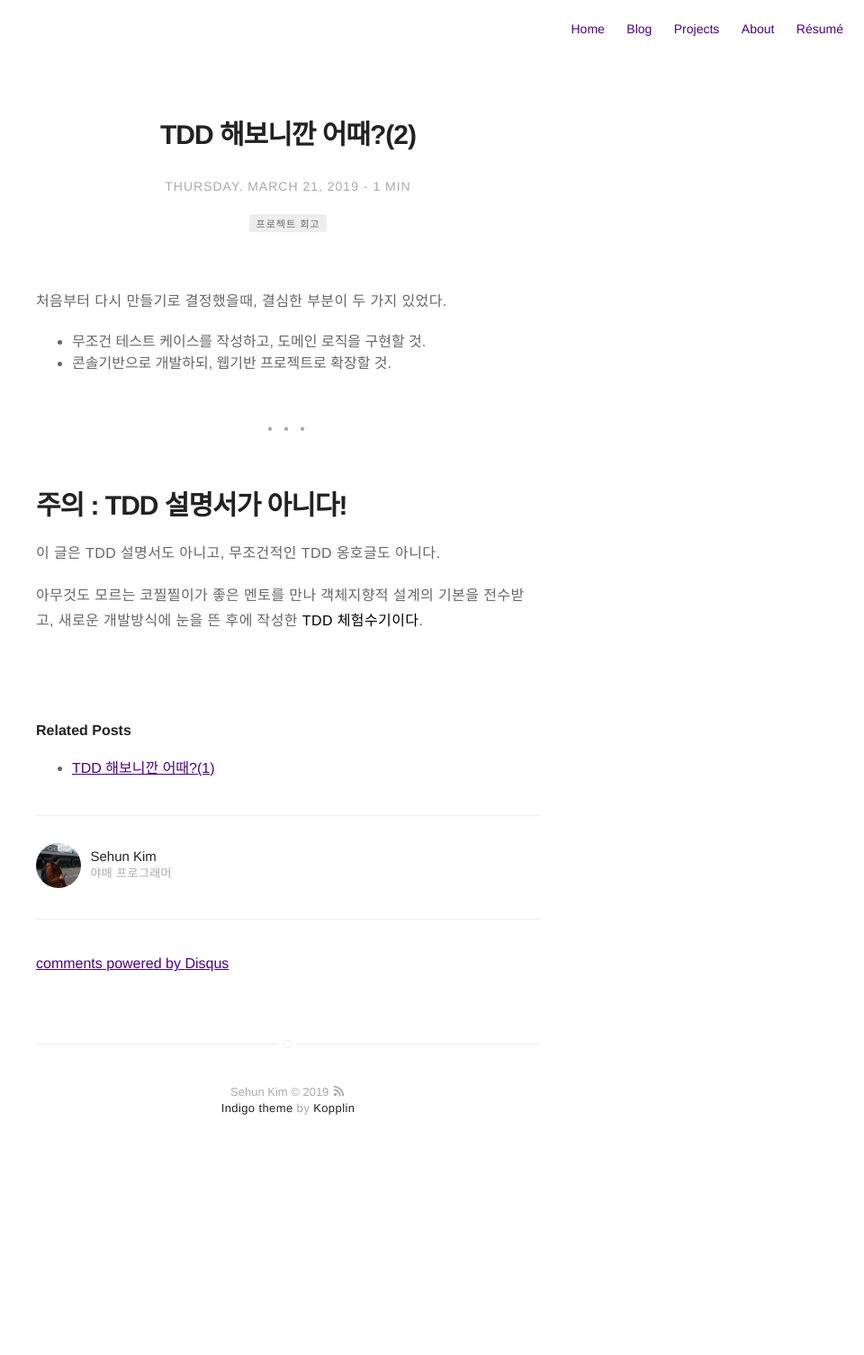
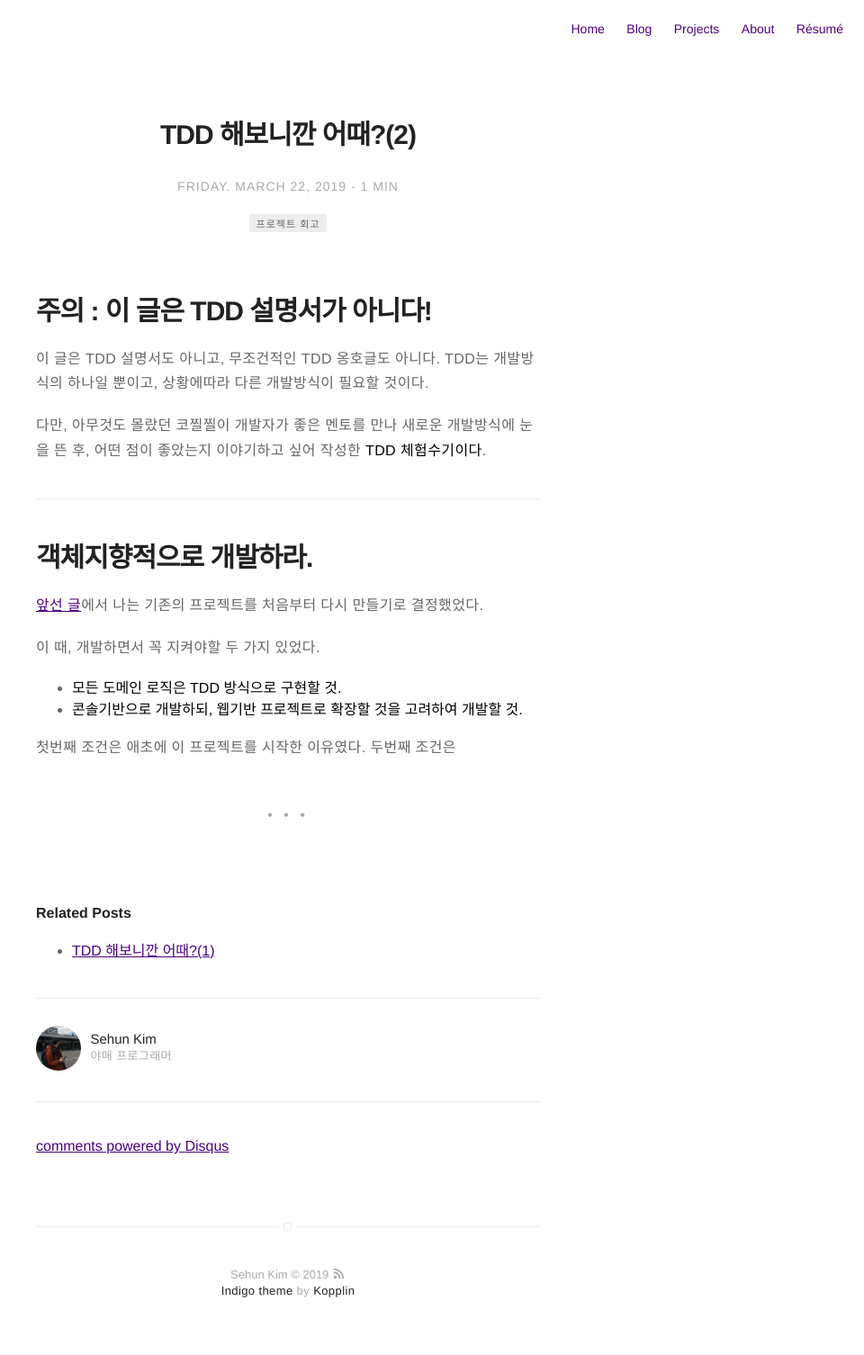
Before and after one commit to Sehun-Kim/blog, a Jekyll site: the page built from _posts/2019-03-22-tdd-paircoding2.markdown, in a window 1280 px wide. Shown: the whole page at 90% size, without its empty margins (320-1280 px from the left). Built offline with Jekyll 4.4.1, drawn with Linux system fonts in a browser that asks for light colours; comment, search, counter and statistics services are not loaded; before the commit the page ends 1304 px from its top, so only the background shows below that.

Commit message:
tdd project2 date modified

````diff
--- a/_posts/2019-03-20-tdd-paircoding1.markdown
+++ b/_posts/2019-03-20-tdd-paircoding1.markdown
@@ -75,6 +75,7 @@ sitemap :
 ### 그래서 TDD를 하면 뭐가 좋은데..?
 ![tdd_cycle](https://brainhub.eu/blog/wp-content/uploads/2018/12/test-driven-development-tdd-cycle.jpg)
 <figcaption class="caption">TDD Cycle</figcaption>
+
 
 ```
 [엉클밥(객체 지향 개발의 선구자 “로버트 마틴”)의 TDD 원칙]
--- a/_posts/2019-03-21-tdd-paircoding2.markdown
+++ /dev/null
@@ -1,36 +0,0 @@
----
-title: "TDD 해보니깐 어때?(2)"
-layout: post
-date: 2019-03-21
-image:
-headerImage: false
-tag:
-- 프로젝트 회고
-category: blog
-author: sehunkim
-description: 초보 개발자의 TDD 체험기
-star: false # true로할 경우 제목에 highlight 처리가 됨
-sitemap :
-  changefreq : daily
-  priority : 1.0
----
-
-
-
-처음부터 다시 만들기로 결정했을때, 결심한 부분이 두 가지 있었다.
-- 무조건 테스트 케이스를 작성하고, 도메인 로직을 구현할 것.
-- 콘솔기반으로 개발하되, 웹기반 프로젝트로 확장할 것.
-
-
-
-
-
-
-<div class="breaker"></div>
-
-
-
-# 주의 : TDD 설명서가 아니다!
-이 글은 TDD 설명서도 아니고, 무조건적인 TDD 옹호글도 아니다.
-
-아무것도 모르는 코찔찔이가 좋은 멘토를 만나 객체지향적 설계의 기본을 전수받고, 새로운 개발방식에 눈을 뜬 후에 작성한 **TDD 체험수기이다**.
--- /dev/null
+++ b/_posts/2019-03-22-tdd-paircoding2.markdown
@@ -0,0 +1,38 @@
+---
+title: "TDD 해보니깐 어때?(2)"
+layout: post
+date: 2019-03-22
+image:
+headerImage: false
+tag:
+- 프로젝트 회고
+category: blog
+author: sehunkim
+description: 초보 개발자의 TDD 체험기
+star: false # true로할 경우 제목에 highlight 처리가 됨
+sitemap :
+  changefreq : daily
+  priority : 1.0
+---
+
+# 주의 : 이 글은 TDD 설명서가 아니다!
+이 글은 TDD 설명서도 아니고, 무조건적인 TDD 옹호글도 아니다. TDD는 개발방식의 하나일 뿐이고, 상황에따라 다른 개발방식이 필요할 것이다.
+
+다만, 아무것도 몰랐던 코찔찔이 개발자가 좋은 멘토를 만나 새로운 개발방식에 눈을 뜬 후, 어떤 점이 좋았는지 이야기하고 싶어 작성한 **TDD 체험수기이다**.
+
+---
+
+# 객체지향적으로 개발하라.
+[앞선 글]({{ site.url }}/tdd-paircoding1)에서 나는 기존의 프로젝트를 처음부터 다시 만들기로 결정했었다.
+
+이 때, 개발하면서 꼭 지켜야할 두 가지 있었다.
+- **모든 도메인 로직은 TDD 방식으로 구현할 것.**
+- **콘솔기반으로 개발하되, 웹기반 프로젝트로 확장할 것을 고려하여 개발할 것.**
+
+첫번째 조건은 애초에 이 프로젝트를 시작한 이유였다. 두번째 조건은
+
+
+
+
+
+<div class="breaker"></div>
````
